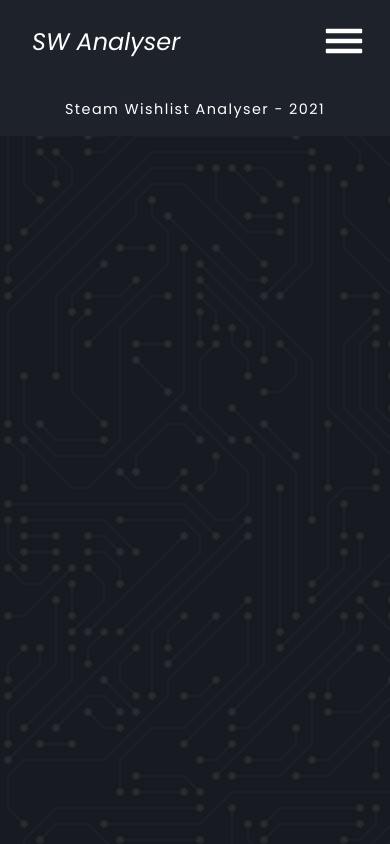
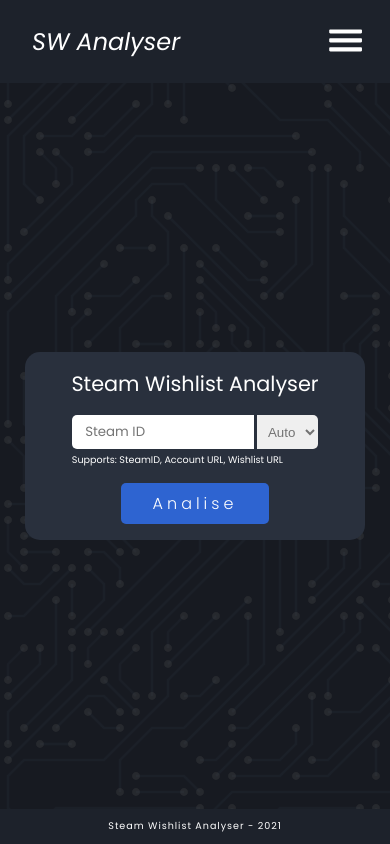
Before and after one commit to Matusz27/wishlist, an Angular app: page / in a window 390 px wide. Built offline with nearby package versions, Linux system fonts and the light colour scheme.

Commit message:
finished the mobile version of the landing page

```diff
--- a/src/app/app-routing.module.ts
+++ b/src/app/app-routing.module.ts
@@ -1,7 +1,10 @@
+import { LandingComponent } from './pages/landing/landing.component';
 import { NgModule } from '@angular/core';
 import { RouterModule, Routes } from '@angular/router';
 
-const routes: Routes = [];
+const routes: Routes = [
+  {path: '', component:LandingComponent},
+];
 
 @NgModule({
   imports: [RouterModule.forRoot(routes)],
--- a/src/app/app.component.html
+++ b/src/app/app.component.html
@@ -2,5 +2,7 @@
 
 
 <app-header></app-header>
+<main>
   <router-outlet></router-outlet>
+</main>
 <app-footer></app-footer>
--- a/src/app/app.component.scss
+++ b/src/app/app.component.scss
@@ -0,0 +1,9 @@
+
+
+
+
+
+
+main{
+    align-self: center;
+}
--- a/src/app/app.module.ts
+++ b/src/app/app.module.ts
@@ -6,12 +6,14 @@
 import { HeaderComponent } from './base/header/header.component';
 import { FooterComponent } from './base/footer/footer.component';
 import { FontAwesomeModule } from '@fortawesome/angular-fontawesome';
+import { LandingComponent } from './pages/landing/landing.component';
 
 @NgModule({
   declarations: [
     AppComponent,
     HeaderComponent,
-    FooterComponent
+    FooterComponent,
+    LandingComponent
   ],
   imports: [
     BrowserModule,
--- a/src/app/base/footer/footer.component.scss
+++ b/src/app/base/footer/footer.component.scss
@@ -6,6 +6,6 @@
     justify-content: center;
     background-color: #1D222B;
     padding: 0.1em;
-    font-size: 0.9em;
+    font-size: 0.6em;
     letter-spacing: 0.1em;
 }
--- a/src/app/base/header/header.component.scss
+++ b/src/app/base/header/header.component.scss
@@ -14,5 +14,5 @@
 
 .hamburger{
     transform: scaleX(1.3);
-    font-size: 2em;
+    font-size: 1.8em;
 }
--- /dev/null
+++ b/src/app/pages/landing/landing.component.html
@@ -0,0 +1,23 @@
+
+
+
+
+
+
+
+<div class="main-container">
+    <h2>Steam Wishlist Analyser</h2>
+    <div class="input-container">
+        <div class="inputs">
+        <input id="id" type="text" placeholder="Steam ID">
+        <select name="currency" id="currency">
+            <option value="auto">Auto</option>
+            <option value="PLN">PLN</option>
+            <option value="USD">USD</option>
+            <option value="EUR">EUR</option>
+        </select>
+        </div>
+        <span>Supports: SteamID, Account URL, Wishlist URL</span>
+    </div>
+    <input id="submit" type="submit" value="Analise">
+</div>
--- /dev/null
+++ b/src/app/pages/landing/landing.component.scss
@@ -0,0 +1,77 @@
+
+
+
+
+
+
+
+.main-container{
+
+    display: flex;
+    flex-direction: column;
+    align-items: center;
+    gap: 1em;
+    background-color: #29303D;
+    border-radius: 15px;
+    margin: 0em;
+    padding: 1em;
+    width: 340px;
+
+    input{
+        font-family: Poppins;
+    }
+
+    h2{
+        margin: 0em;
+        font-weight: 400;
+        font-size: 1.3em;
+    }
+
+    .input-container{
+        display: flex;
+        flex-direction: column;
+        gap: 0.25em;
+        width: 80%;
+
+        .inputs{
+            display: flex;
+            align-items: center;
+            justify-content: center;
+            gap: 3px;
+
+            input,select{
+                height: 2.5em;
+                border: none;
+                color: #737373;
+            }
+
+            #id{
+                width: 75%;
+                border-radius: 5px 0px 0px 5px;
+                padding-left: 1em ;
+            }
+
+            #currency{
+                width: 25%;
+                border-radius: 0px 5px 5px 0px;
+                padding-left: 0.5em ;
+            }
+        }
+        span{
+            font-size: 0.6em;
+            align-self: normal;
+        }
+    }
+
+    #submit{
+        border: none;
+        padding: 0.5em 2em;
+        border-radius: 5px;
+        letter-spacing: 0.25em;
+        font-weight: 300;
+        background-color: #2E64D1;
+        color: white;
+        font-size: 1em;
+    }
+
+}
--- /dev/null
+++ b/src/app/pages/landing/landing.component.ts
@@ -0,0 +1,15 @@
+import { Component, OnInit } from '@angular/core';
+
+@Component({
+  selector: 'app-landing',
+  templateUrl: './landing.component.html',
+  styleUrls: ['./landing.component.scss']
+})
+export class LandingComponent implements OnInit {
+
+  constructor() { }
+
+  ngOnInit(): void {
+  }
+
+}
--- a/src/index.html
+++ b/src/index.html
@@ -8,6 +8,6 @@
   <link rel="icon" type="image/x-icon" href="favicon.ico">
 </head>
 <body>
-  <app-root></app-root>
+  <app-root class="content"></app-root>
 </body>
 </html>
--- a/src/styles.scss
+++ b/src/styles.scss
@@ -16,4 +16,12 @@
     color: white;
     background-color: #171A21;
     background-image: url(assets/background.svg);
+    min-height: 100vh;
 }
+
+.content{
+    min-height: 100vh;
+    display: flex;
+    flex-direction: column;
+    justify-content: space-between;
+}
```
Also changed, not shown: 1 other file (tests, documents, lock files or other folders).
